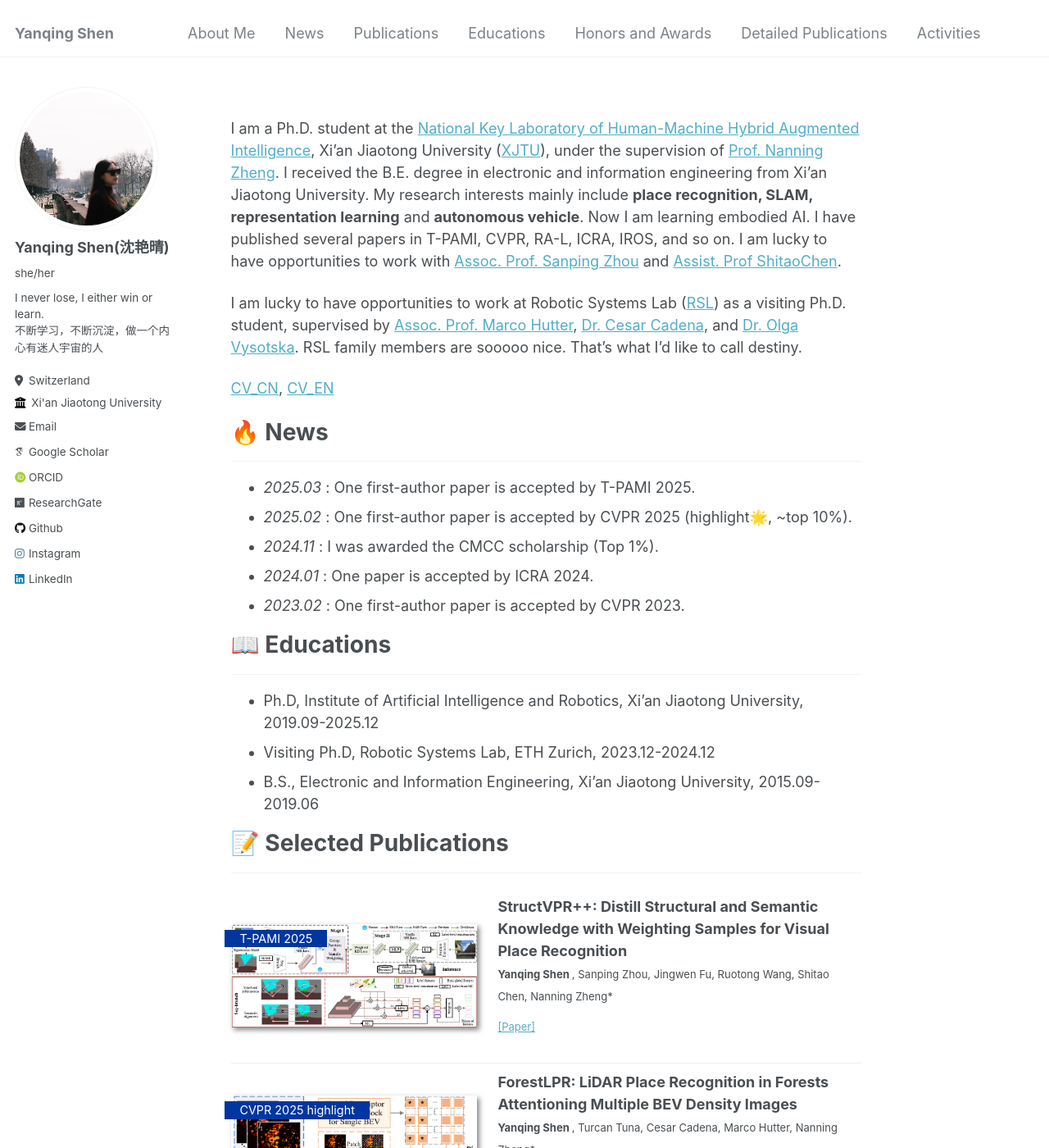
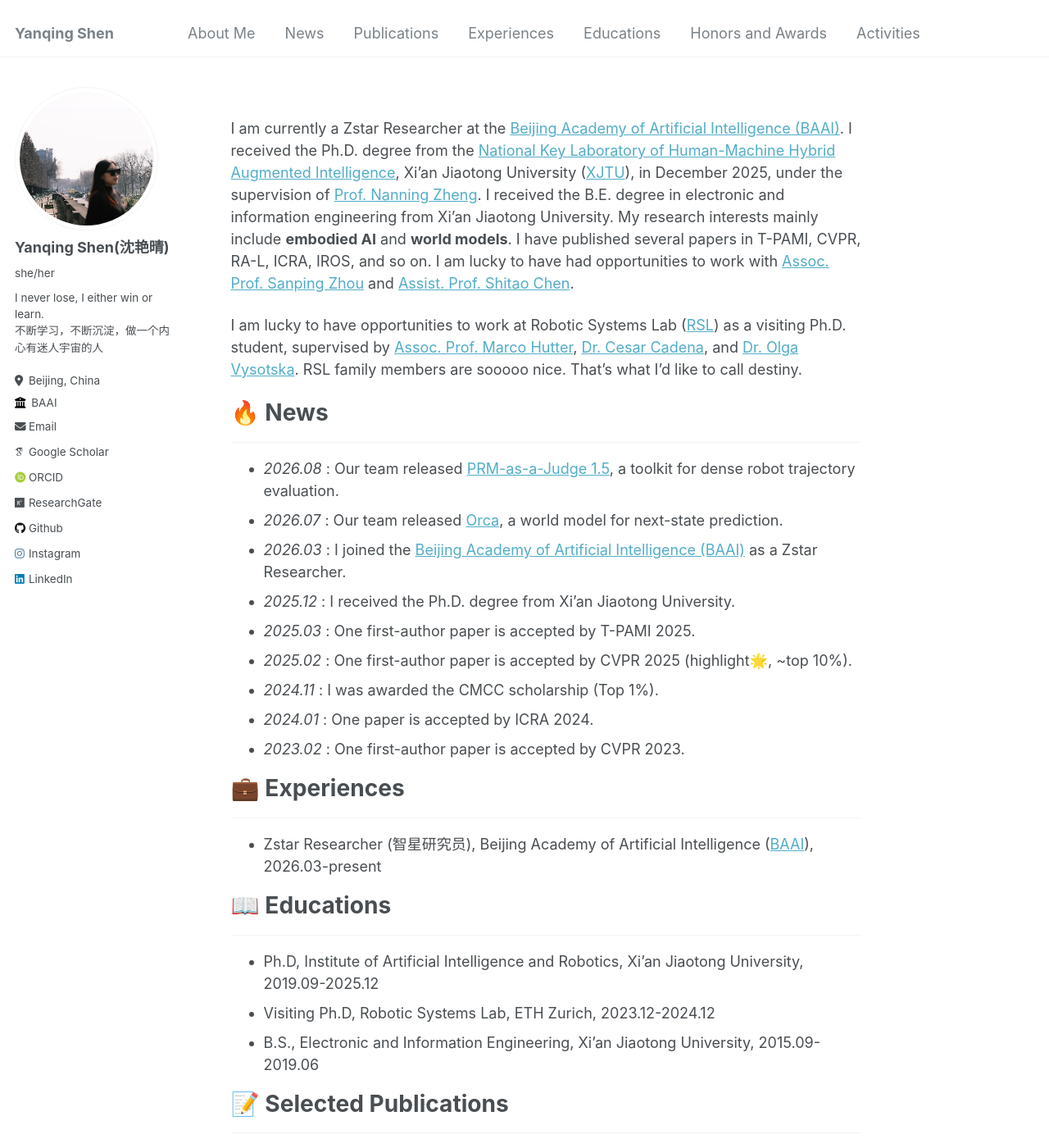
Before and after one commit to shenyanqing1105/shenyanqing1105.github.io, a Jekyll site: the page built from _pages/about.md, in a window 1280 px wide and 1400 px high. Shown: the whole window at 82% size. Built offline with Jekyll 4.4.1, drawn with Linux system fonts in a browser that asks for light colours; some web fonts are replaced; some of the changed text lies outside the part shown.

Commit message:
Update homepage with BAAI affiliation, Orca and PRM-as-a-Judge.
Co-authored-by: Cursor <cursoragent@cursor.com>

```diff
--- a/_config.yml
+++ b/_config.yml
@@ -25,8 +25,8 @@ author:
   name             : "Yanqing Shen(沈艳晴)"
   pronouns         : "she/her"
   bio              : "I never lose, I either win or learn.<br />不断学习，不断沉淀，做一个内心有迷人宇宙的人"
-  location         : "Switzerland"
-  employer         : "Xi'an Jiaotong University"
+  location         : "Beijing, China"
+  employer         : "BAAI"
   uri              : # URL
   email            : "shenyanqing1105@gmail.com"
 
--- a/_data/navigation.yml
+++ b/_data/navigation.yml
@@ -9,14 +9,14 @@ main:
   - title: "Publications"
     url: "/#-selected-publications"
 
+  - title: "Experiences"
+    url: "/#-experiences"
+
   - title: "Educations"
     url: "/#-educations"
 
   - title: "Honors and Awards"
     url: "/#-selected-honors-and-awards"
 
-  - title: "Detailed Publications"
-    url: /publications/
-
   - title: "Activities"
     url: /activities/
--- a/_pages/about.md
+++ b/_pages/about.md
@@ -15,24 +15,33 @@ redirect_from:
 
 <span class='anchor' id='about-me'></span>
 
-I am a Ph.D. student at the [National Key Laboratory of Human-Machine Hybrid Augmented Intelligence](http://www.aiar.xjtu.edu.cn/), Xi'an Jiaotong University ([XJTU](http://en.xjtu.edu.cn/)), under the supervision of [Prof. Nanning Zheng](https://gr.xjtu.edu.cn/en/web/nnzheng).
+I am currently a Zstar Researcher at the [Beijing Academy of Artificial Intelligence (BAAI)](https://www.baai.ac.cn/en).
+I received the Ph.D. degree from the [National Key Laboratory of Human-Machine Hybrid Augmented Intelligence](http://www.aiar.xjtu.edu.cn/), Xi'an Jiaotong University ([XJTU](http://en.xjtu.edu.cn/)), in December 2025, under the supervision of [Prof. Nanning Zheng](https://gr.xjtu.edu.cn/en/web/nnzheng).
 I received the B.E. degree in electronic and information engineering from Xi’an Jiaotong University.
-My research interests mainly include **place recognition, SLAM, representation learning** and **autonomous vehicle**. Now I am learning embodied AI.
-I have published several papers in T-PAMI, CVPR, RA-L, ICRA, IROS, and so on. I am lucky to have opportunities to work with [Assoc. Prof. Sanping Zhou](https://scholar.google.com/citations?user=2Drvv44AAAAJ&hl=zh-CN) and [Assist. Prof ShitaoChen](https://gr.xjtu.edu.cn/web/stchen).
+My research interests mainly include **embodied AI** and **world models**.
+I have published several papers in T-PAMI, CVPR, RA-L, ICRA, IROS, and so on. I am lucky to have had opportunities to work with [Assoc. Prof. Sanping Zhou](https://scholar.google.com/citations?user=2Drvv44AAAAJ&hl=zh-CN) and [Assist. Prof. Shitao Chen](https://gr.xjtu.edu.cn/web/stchen).
 
 I am lucky to have opportunities to work at Robotic Systems Lab ([RSL](https://rsl.ethz.ch/)) as a visiting Ph.D. student, supervised by [Assoc. Prof. Marco Hutter](https://rsl.ethz.ch/the-lab/people/person-detail.MTIxOTEx.TGlzdC8yNDQxLC0xNDI1MTk1NzM1.html), [Dr. Cesar Cadena](https://www.n.ethz.ch/~cesarc/), and [Dr. Olga Vysotska](https://inf.ethz.ch/people/people-atoz/person-detail.MzI1MTU3.TGlzdC8zMDQsLTIxNDE4MTU0NjA=.html). RSL family members are sooooo nice. That's what I'd like to call destiny.
-
-[CV_CN](../files/CV-CN.pdf), [CV_EN](../files/CV-EN.pdf)
 
 # 🔥 News
 
 ---
 
+* *2026.08* :  Our team released [PRM-as-a-Judge 1.5](https://prm-as-a-judge.github.io/index.html), a toolkit for dense robot trajectory evaluation.
+* *2026.07* :  Our team released [Orca](https://orca-wm.github.io/), a world model for next-state prediction.
+* *2026.03* :  I joined the [Beijing Academy of Artificial Intelligence (BAAI)](https://www.baai.ac.cn/en) as a Zstar Researcher.
+* *2025.12* :  I received the Ph.D. degree from Xi'an Jiaotong University.
 * *2025.03* :  One first-author paper is accepted by T-PAMI 2025.
 * *2025.02* :  One first-author paper is accepted by CVPR 2025 (highlight🌟, ~top 10%).
 * *2024.11* :  I was awarded the CMCC scholarship (Top 1%).
 * *2024.01* :  One paper is accepted by ICRA 2024.
 * *2023.02* :  One first-author paper is accepted by CVPR 2023.
+
+# 💼 Experiences
+
+---
+
+* Zstar Researcher (智星研究员), Beijing Academy of Artificial Intelligence ([BAAI](https://www.baai.ac.cn/en)), 2026.03-present
 
 # 📖 Educations
 
@@ -45,6 +54,38 @@ I am lucky to have opportunities to work at Robotic Systems Lab ([RSL](https://r
 # 📝 Selected Publications
 
 ---
+
+<div class='paper-box'><div class='paper-box-image'><div><div class="badge">arXiv 2026</div><img src='images/prm-as-a-judge.png' alt="sym" width="100%"></div></div>
+<div class='paper-box-text' markdown="1">
+
+<font size=4> <b>PRM-as-a-Judge 1.5: A Toolkit for Robot Process Assessment </b> </font>
+<p style="margin-bottom: 10px;">
+<font size=2> Yuyang Liu<sup>*</sup>, <b> Yanqing Shen<sup>*</sup> </b>, Ruike Chen, Jifan Zhao, et al. </font>
+</p>
+
+[<font size=2> [Paper] </font>](https://arxiv.org/pdf/2608.14284)
+[<font size=2> [Project] </font>](https://prm-as-a-judge.github.io/index.html)
+[<font size=2> [Code] </font>](https://github.com/YuyangLiu2003/PRM-as-a-Judge)
+
+</div>
+</div>
+
+
+<div class='paper-box'><div class='paper-box-image'><div><div class="badge">arXiv 2026</div><img src='images/orca.png' alt="sym" width="100%"></div></div>
+<div class='paper-box-text' markdown="1">
+
+<font size=4> <b>Orca: The World is in Your Mind </b> </font>
+<p style="margin-bottom: 10px;">
+<font size=2> Yihao Wang, Yuheng Ji, Mingyu Cao, <b> Yanqing Shen </b>, et al. </font>
+</p>
+
+[<font size=2> [Paper] </font>](https://arxiv.org/pdf/2606.30534)
+[<font size=2> [Project] </font>](https://orca-wm.github.io/)
+[<font size=2> [Code] </font>](https://github.com/orca-wm/Orca)
+
+</div>
+</div>
+
 
 <div class='paper-box'><div class='paper-box-image'><div><div class="badge">T-PAMI 2025</div><img src='images/structvpr++.png' alt="sym" width="100%"></div></div>
 <div class='paper-box-text' markdown="1">
```
Also changed, not shown: _pages/publications.md (+1 -0 lines), images/orca.png (added), images/prm-as-a-judge.png (added).
